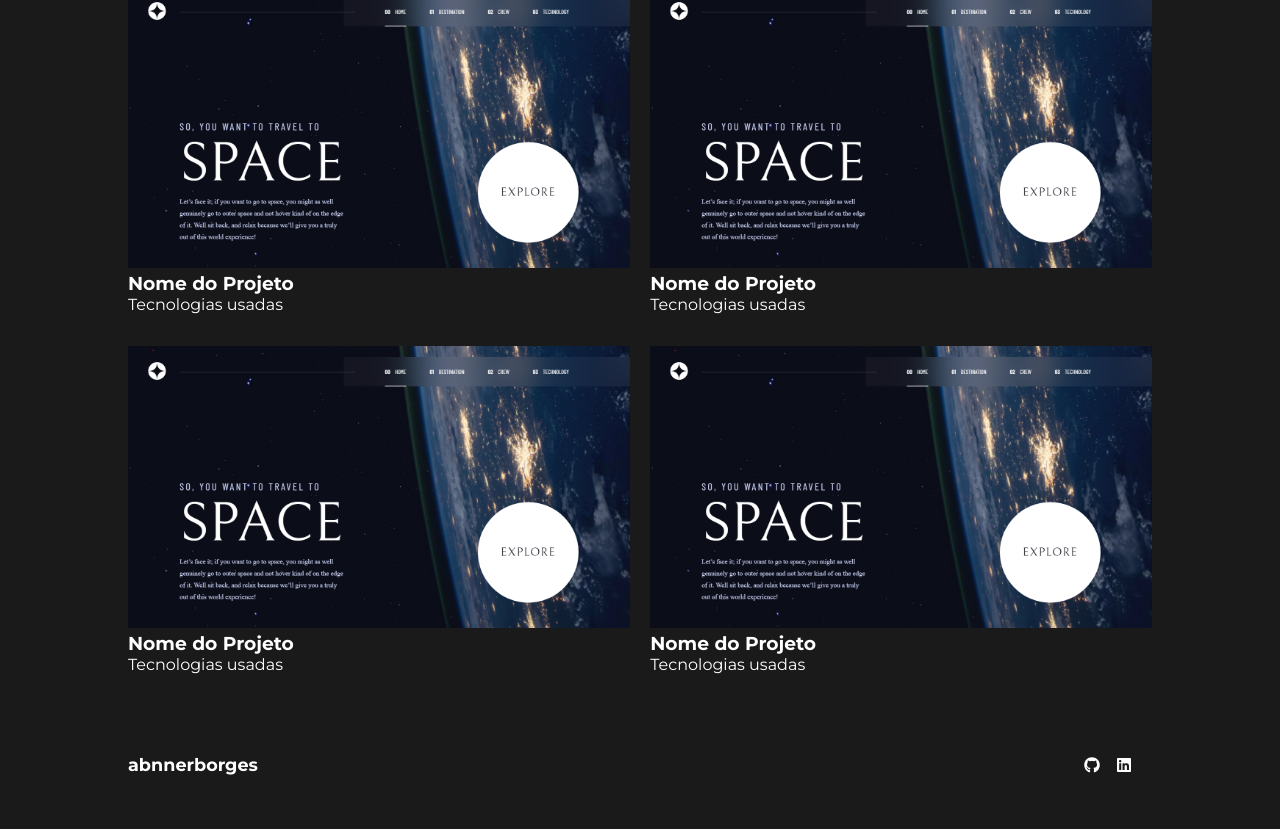
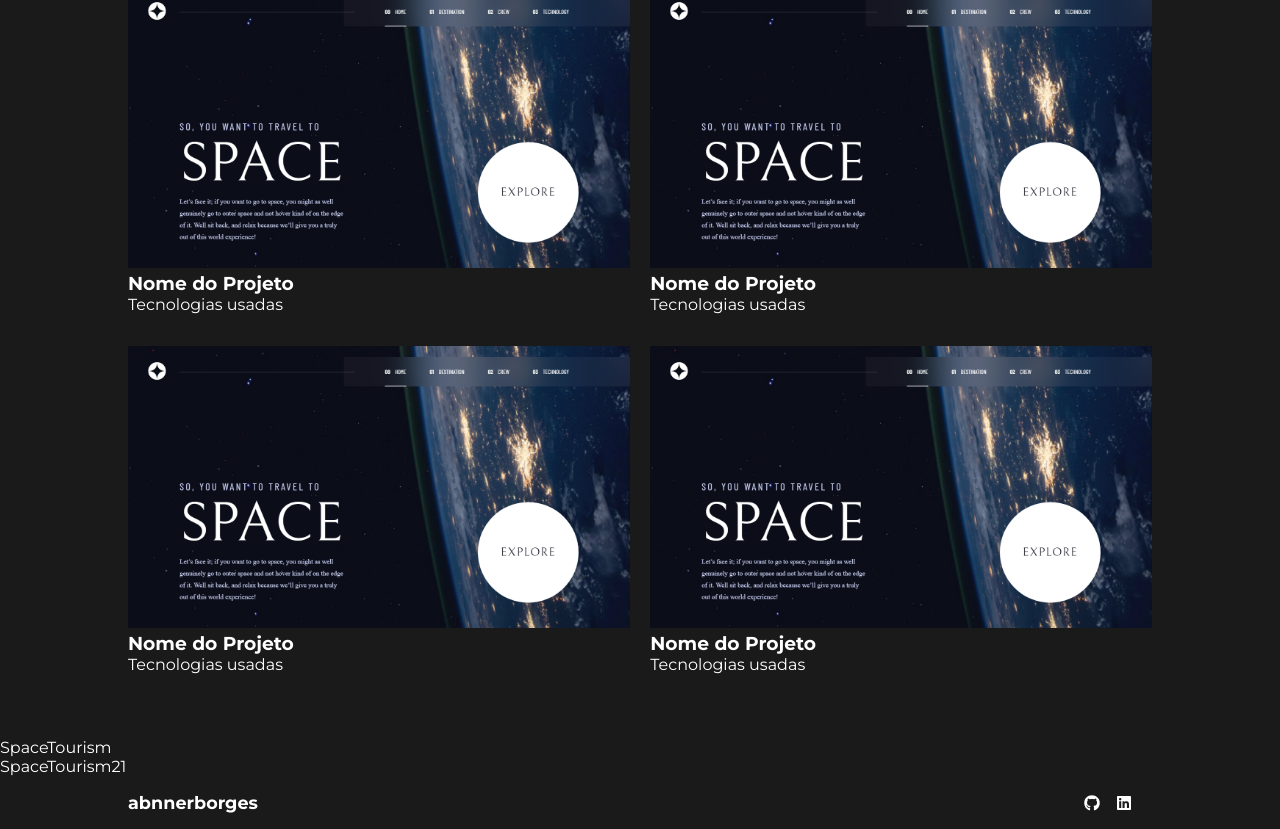
Before and after one commit to AbnnerB/portfolio, a React (Create React App) app: page / in a window 1280 px wide. Shown: the part 773-1602 px from the top of the page. Before the commit the page ends 1564 px from the top, so only its background shows below. Built offline with nearby package versions, Linux system fonts and the light colour scheme.

Commit message:
Criando e testando meus dados

```diff
--- /dev/null
+++ b/src/Data/InfoProjects.js
@@ -0,0 +1,6 @@
+const InfoProjects = [
+  { id: 0, name: "SpaceTourism" },
+  { id: 1, name: "SpaceTourism21" },
+];
+
+export default InfoProjects;
--- a/src/Pages/Home/index.js
+++ b/src/Pages/Home/index.js
@@ -1,5 +1,6 @@
 import HeaderFooter from "../../Components/HeaderFooter";
 import ProjectCard from "../../Components/ProjectCard";
+import InfoProjects from "../../Data/InfoProjects";
 
 import "./styles.css";
 
@@ -53,6 +54,12 @@ export default function Home() {
         </section>
       </main>
       <footer className="containerContact">
+        {InfoProjects.map((item, index) => (
+          <div key={index}>
+            <p>{item.name}</p>
+          </div>
+        ))}
+
         {/* <section className="contact">
           <div className="contactContent">
             <h3>Contact</h3>
```
